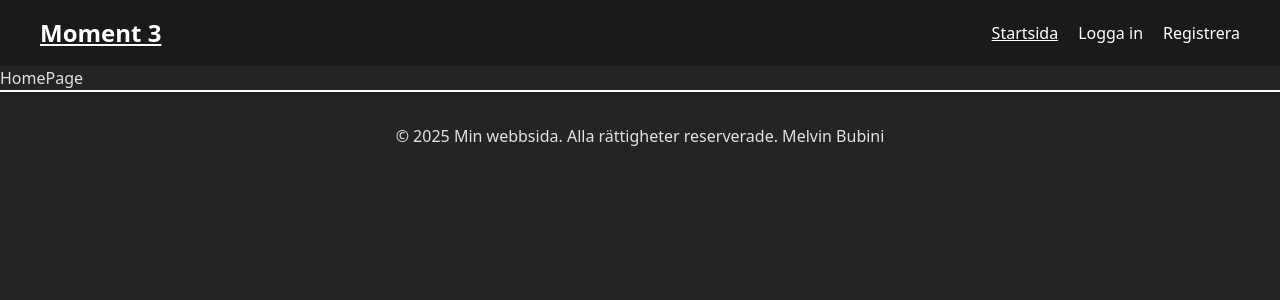
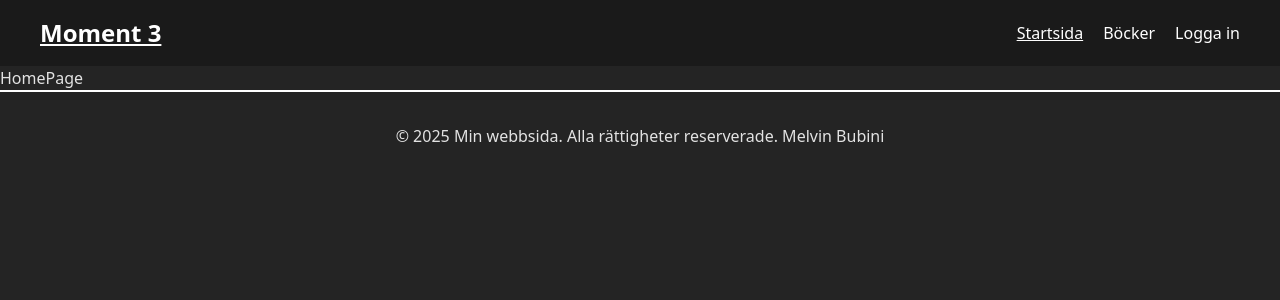
Before and after one commit to Melvin-Bubini/dt210g_projekt_frontend, a React (Vite) app: page / in a window 1280 px wide. Shown: the top 300 px of the page. Built offline with nearby package versions, Linux system fonts and the light colour scheme.

Commit message:
Ett standarvärde för sökning är satt till book för att alltid få ett resultat

```diff
--- a/src/components/Header.tsx
+++ b/src/components/Header.tsx
@@ -18,11 +18,11 @@ const Header = () => {
                     <NavLink to="/" className="nav-link">
                         Startsida
                     </NavLink>
+                    <NavLink to="/books" className="nav-link">
+                        Böcker
+                    </NavLink>
                     <NavLink to="/login" className="nav-link">
                         Logga in
-                    </NavLink>
-                    <NavLink to="/register" className="nav-link">
-                        Registrera
                     </NavLink>
                 </nav>
 
@@ -41,11 +41,11 @@ const Header = () => {
                     <NavLink to="/" className="mobile-link" onClick={() => setIsMenuOpen(false)}>
                         Startsida
                     </NavLink>
-                    <NavLink to="/login" className="mobile-link" onClick={() => setIsMenuOpen(false)}>
+                    <NavLink to="/books" className="nav-link">
+                        Böcker
+                    </NavLink>
+                    <NavLink to="/login" className="nav-link">
                         Logga in
-                    </NavLink>
-                    <NavLink to="/register" className="mobile-link" onClick={() => setIsMenuOpen(false)}>
-                        Registrera
                     </NavLink>
                 </nav>
             )}
--- a/src/pages/BookPage.tsx
+++ b/src/pages/BookPage.tsx
@@ -1,11 +1,17 @@
 import { useBooks } from "../context/BookContext";
 import SearchForm from "../components/SearchForm";
 import { useNavigate } from "react-router-dom";
+import { useEffect } from "react";
+
 
 
 const BookPage = () => {
-    const { books, loading } = useBooks();
+    const { books, loading, fetchBooks } = useBooks();
     const navigate = useNavigate();
+
+    useEffect(() => {
+        fetchBooks("Book");
+    }, []);
 
     return (
         <div className="book-page">
--- a/src/routing.tsx
+++ b/src/routing.tsx
@@ -16,9 +16,9 @@ const router = createBrowserRouter([
             { path: "/", element: <HomePage /> },
             { path: "/login", element: <LoginPage /> },
             { path: "/register", element: <RegisterPage /> },
-            { path: "/books", element: <ProtectedRoute><BookPage /></ProtectedRoute> },
+            { path: "/books", element: <BookPage /> },
             { path: "/profile", element: <ProtectedRoute><ProfilePage /></ProtectedRoute> },
-            { path: "/book/:id", element: <ProtectedRoute><BookDetailPage /></ProtectedRoute> }
+            { path: "/book/:id", element: <BookDetailPage /> }
         ]
     }
 ]);
```
